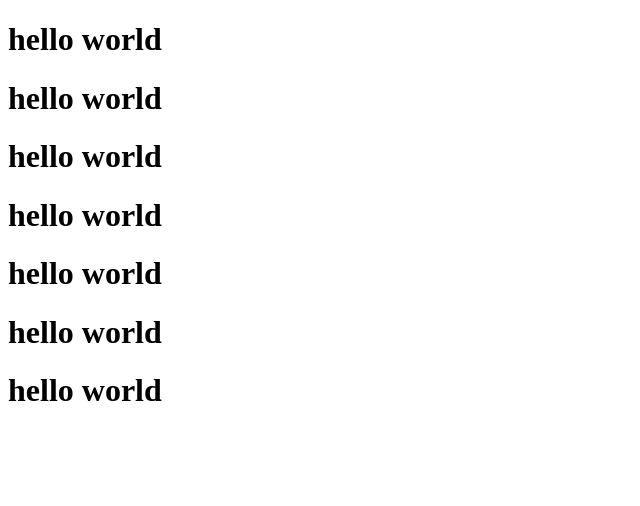
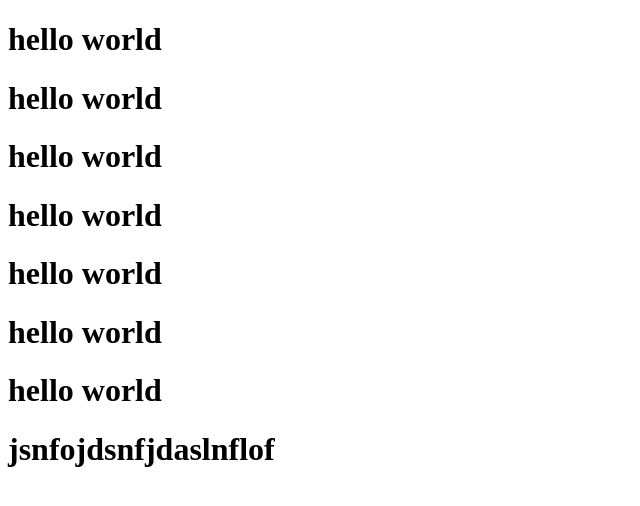
Before and after one commit to Daudddkhan/first-git, a plain HTML site: page index.html in a window 1280 px wide. Shown: the whole page, without its empty margins (0-640 px from the left). Drawn offline with Linux system fonts and the light colour scheme.

Commit message:
new comit

```diff
--- a/index.html
+++ b/index.html
@@ -13,5 +13,6 @@
     <h1>hello world</h1>
     <h1>hello world</h1>
     <h1>hello world</h1>
+    <h1>jsnfojdsnfjdaslnflof</h1>
 </body>
 </html>
```
